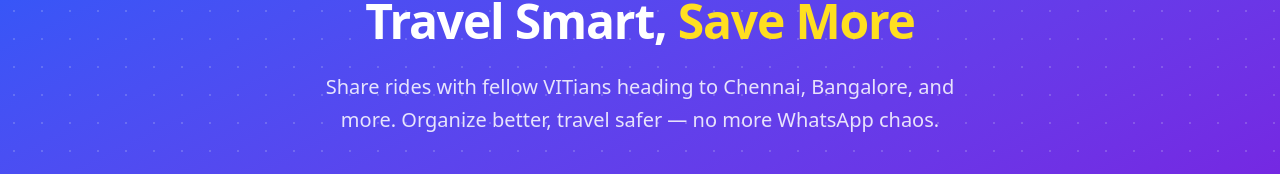
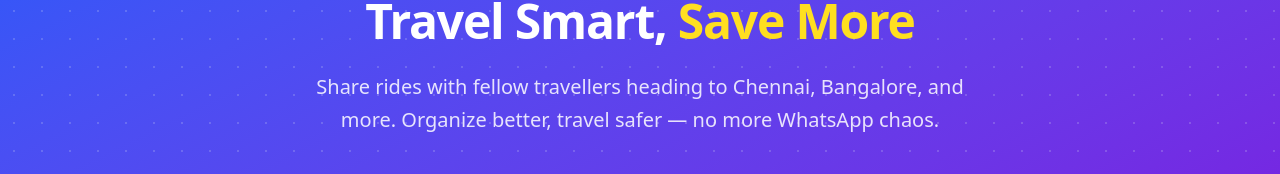
Before and after one commit to SBeeeee/TravelBuddy, a Next.js app in the folder frontend/: page / in a window 1280 px wide. Shown: the part 236-410 px from the top of the page. Built offline with nearby package versions, Linux system fonts and the light colour scheme; no server answers.

Commit message:
added one more content

```diff
--- a/frontend/src/components/HeroSection.jsx
+++ b/frontend/src/components/HeroSection.jsx
@@ -24,7 +24,7 @@
 
         {/* Subheading */}
         <p className="text-lg sm:text-xl text-white/85 max-w-2xl mx-auto mb-10 leading-relaxed">
-          Share rides with fellow VITians heading to Chennai, Bangalore, and more. Organize better, travel safer — no more WhatsApp chaos.
+          Share rides with fellow travellers heading to Chennai, Bangalore, and more. Organize better, travel safer — no more WhatsApp chaos.
         </p>
 
         {/* Action Buttons */}
```
